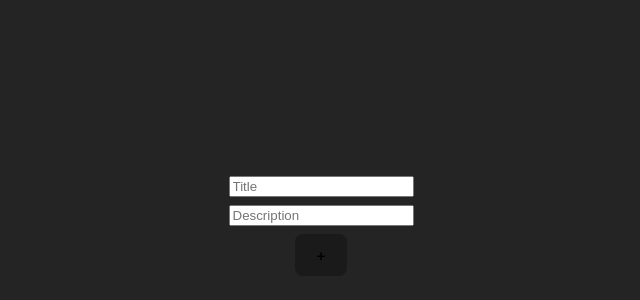
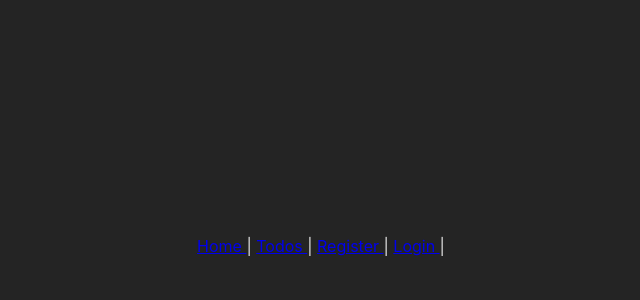
Before and after one commit to svenrisse/To-Vue, a Vue app: page / in a window 1280 px wide. Shown: the part 154-454 px from the top of the page, without its empty margins (319-959 px from the left). Built offline with nearby package versions, Linux system fonts and the light colour scheme.

Commit message:
feat: added routing to app

```diff
--- a/src/App.vue
+++ b/src/App.vue
@@ -1,72 +1,13 @@
-<script setup>
-import { onMounted, ref, watch } from "vue"
-import Todo from "./components/Todo.vue"
-
-const todo = {
-    title: ref(""),
-    description: ref(""),
-}
-const todos = ref([])
-
-function resetInput() {
-    todo.title.value = ""
-    todo.description.value = ""
-}
-
-function addToDo() {
-    todos.value.push({
-        title: todo.title.value,
-        description: todo.description.value
-    })
-    resetInput()
-}
-
-function removeToDo(id) {
-    todos.value.splice(id, 1)
-}
-
-onMounted(() => {
-    if (localStorage.getItem("todos")) {
-        todos.value = JSON.parse(localStorage.getItem("todos"))
-    }
-})
-
-watch(
-    todos,
-    (newVal) => {
-        console.log("Watch executed")
-        localStorage.setItem("todos", JSON.stringify(newVal))
-    },
-    {
-        deep: true,
-    }
-)
-</script>
+<script setup></script>
 
 <template>
-    <form @submit.prevent="addToDo" class="add-section">
-        <input
-            type="text"
-            name="title"
-            v-model="todo.title.value"
-            placeholder="Title"
-            class="add-section__input"
-            required
-        />
-        <input
-            type="text"
-            name="description"
-            v-model="todo.description.value"
-            placeholder="Description"
-            class="add-section__input"
-        />
-        <button class="add-section__button">+</button>
-    </form>
-
-    <div class="task-section">
-        <div v-for="task in todos" class="task-section__task">
-            <Todo :title="task.title" :description="task.description" :id="todos.indexOf(task)" @handleClick="removeToDo"/>
-        </div>
+    <div>
+        <nav>
+            <router-link to="/"> Home </router-link> |
+            <router-link to="/todos"> Todos </router-link> |
+            <router-link to="/register"> Register </router-link> |
+            <router-link to="/sign-in"> Login </router-link> |
+        </nav>
+        <router-view />
     </div>
-
 </template>
--- a/src/main.js
+++ b/src/main.js
@@ -1,5 +1,6 @@
 import { createApp } from 'vue'
 import './style.css'
 import App from './App.vue'
+import router from './router'
 
-createApp(App).mount('#app')
+createApp(App).use(router).mount('#app')
--- /dev/null
+++ b/src/router/index.js
@@ -0,0 +1,14 @@
+import { createRouter, createWebHistory } from "vue-router"
+
+const router = createRouter({
+
+    history: createWebHistory(),
+    routes: [
+        { path: "/", component: () => import("../views/Home.vue") },
+        { path: "/register", component: () => import("../views/Register.vue") },
+        { path: "/sign-in", component: () => import("../views/SignIn.vue") },
+        { path: "/todos", component: () => import("../views/Todos.vue") },
+    ],
+})
+
+export default router
--- /dev/null
+++ b/src/views/Home.vue
@@ -0,0 +1 @@
+<template></template>
--- /dev/null
+++ b/src/views/Register.vue
@@ -0,0 +1 @@
+<template></template>
--- /dev/null
+++ b/src/views/SignIn.vue
@@ -0,0 +1,3 @@
+<template>
+
+</template>
--- /dev/null
+++ b/src/views/Todos.vue
@@ -0,0 +1,72 @@
+<script setup>
+import { onMounted, ref, watch } from "vue"
+import Todo from "../components/Todo.vue"
+
+const todo = {
+    title: ref(""),
+    description: ref(""),
+}
+const todos = ref([])
+
+function resetInput() {
+    todo.title.value = ""
+    todo.description.value = ""
+}
+
+function addToDo() {
+    todos.value.push({
+        title: todo.title.value,
+        description: todo.description.value
+    })
+    resetInput()
+}
+
+function removeToDo(id) {
+    todos.value.splice(id, 1)
+}
+
+onMounted(() => {
+    if (localStorage.getItem("todos")) {
+        todos.value = JSON.parse(localStorage.getItem("todos"))
+    }
+})
+
+watch(
+    todos,
+    (newVal) => {
+        console.log("Watch executed")
+        localStorage.setItem("todos", JSON.stringify(newVal))
+    },
+    {
+        deep: true,
+    }
+)
+</script>
+
+<template>
+    <form @submit.prevent="addToDo" class="add-section">
+        <input
+            type="text"
+            name="title"
+            v-model="todo.title.value"
+            placeholder="Title"
+            class="add-section__input"
+            required
+        />
+        <input
+            type="text"
+            name="description"
+            v-model="todo.description.value"
+            placeholder="Description"
+            class="add-section__input"
+        />
+        <button class="add-section__button">+</button>
+    </form>
+
+    <div class="task-section">
+        <div v-for="task in todos" class="task-section__task">
+            <Todo :title="task.title" :description="task.description" :id="todos.indexOf(task)" @handleClick="removeToDo"/>
+        </div>
+    </div>
+
+</template>
```
